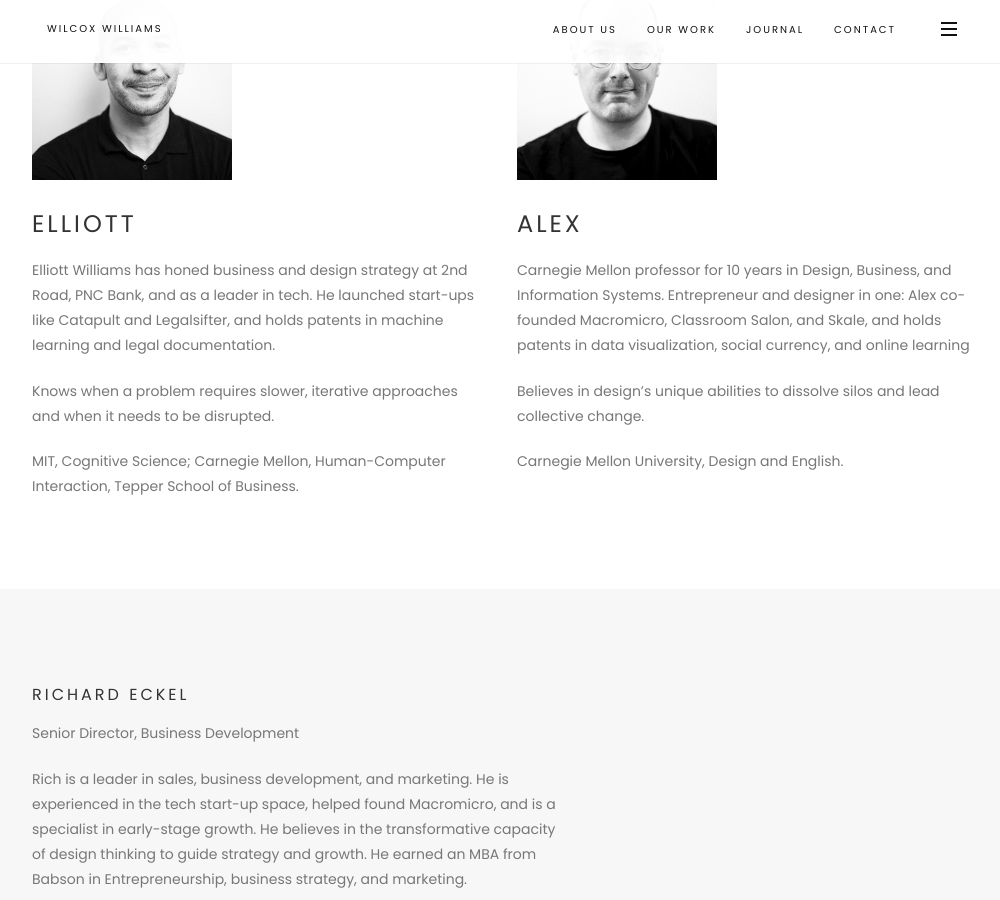
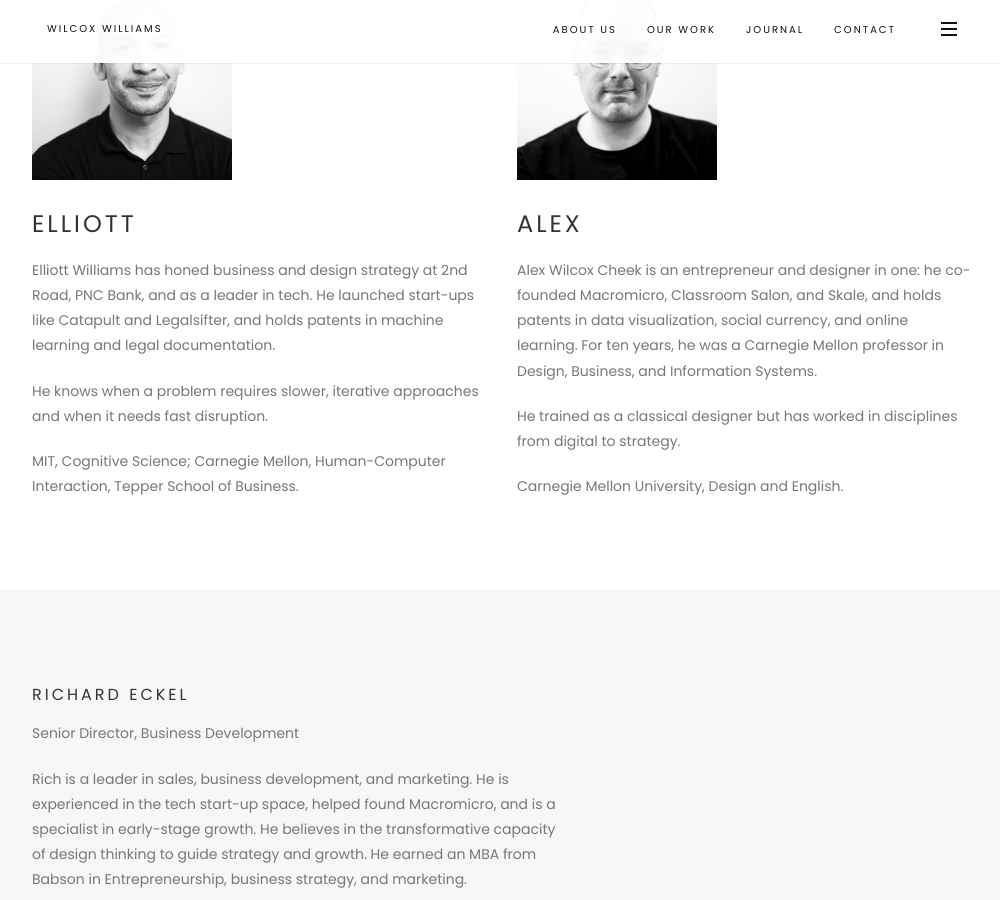
Before and after one commit to rwcstudio/wilcoxwilliams.github.io, a Jekyll site: the page built from about.html, in a window 1280 px wide and 900 px high, scrolled down 1306 px. Shown: the whole window, without its empty margins (138-1138 px from the left). Built offline with Jekyll 4.4.1, drawn with Linux system fonts in a browser that asks for light colours.

Commit message:
Update about.html

```diff
--- a/about.html
+++ b/about.html
@@ -41,7 +41,7 @@ layout: default
 
 Elliott Williams has honed business and design strategy at 2nd Road, PNC Bank, and as a leader in tech. He launched start-ups like Catapult and Legalsifter, and holds patents in machine learning and legal documentation.</p>
 
-<p>Knows when a problem requires slower, iterative approaches and when it needs to be disrupted.</p>
+<p>He knows when a problem requires slower, iterative approaches and when it needs fast disruption.</p>
 
 <p></p>
 
@@ -55,9 +55,9 @@ Elliott Williams has honed business and design strategy at 2nd Road, PNC Bank, a
 </left></p>
 <h2 class="font-alt">Alex</h2>
 
-<p>Carnegie Mellon professor for 10 years in Design, Business, and Information Systems. Entrepreneur and designer in one: Alex co-founded Macromicro, Classroom Salon, and Skale, and holds patents in data visualization, social currency, and online learning</p>
+<p>Alex Wilcox Cheek is an entrepreneur and designer in one: he co-founded Macromicro, Classroom Salon, and Skale, and holds patents in data visualization, social currency, and online learning. For ten years, he was a Carnegie Mellon professor in Design, Business, and Information Systems.</p>
 
-<p>Believes in design’s unique abilities to dissolve silos and lead collective change.</p>
+<p>He trained as a classical designer but has worked in disciplines from digital to strategy.</p>
 
 <p>Carnegie Mellon University, Design and English.</p>
 </div>
```
